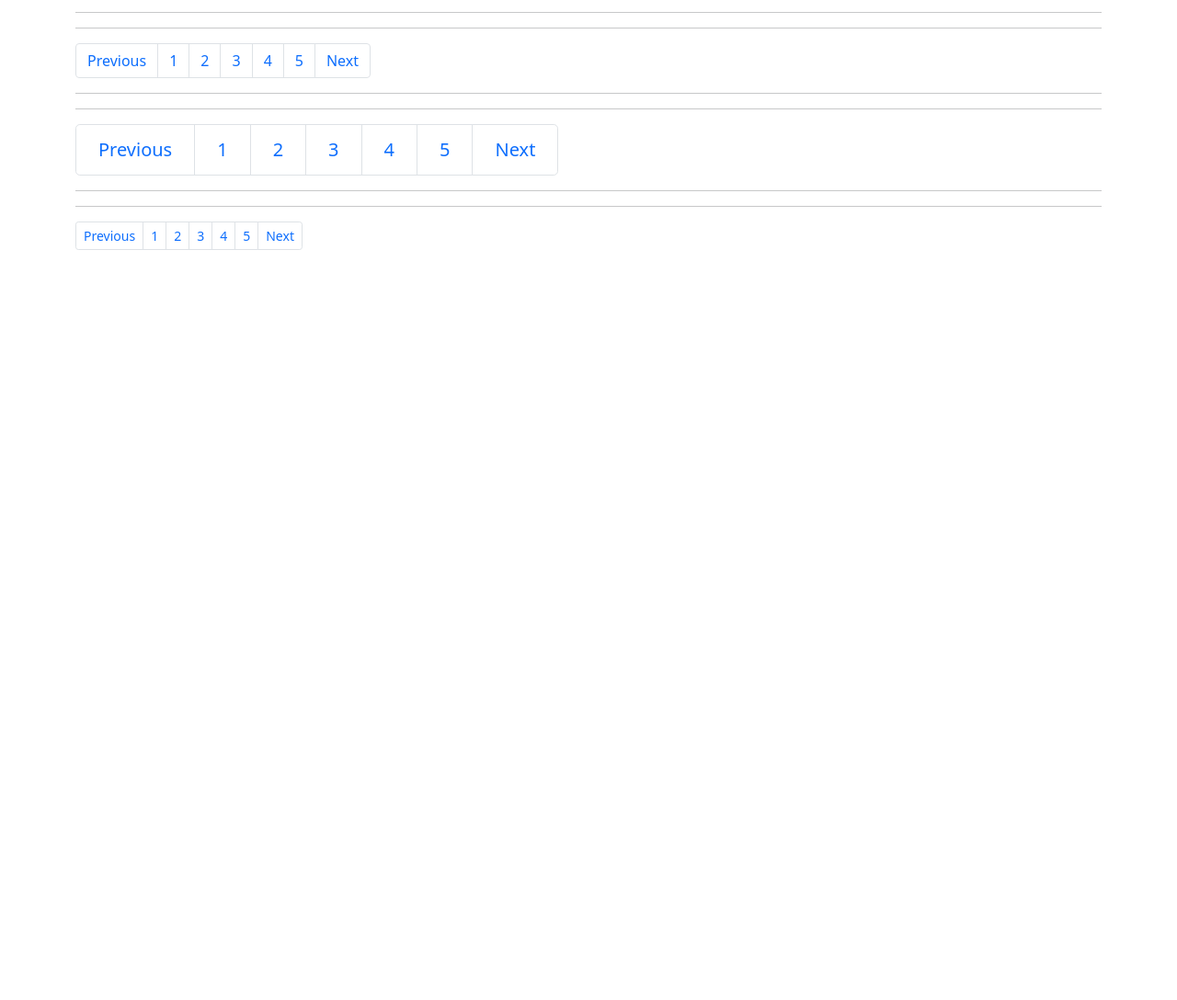
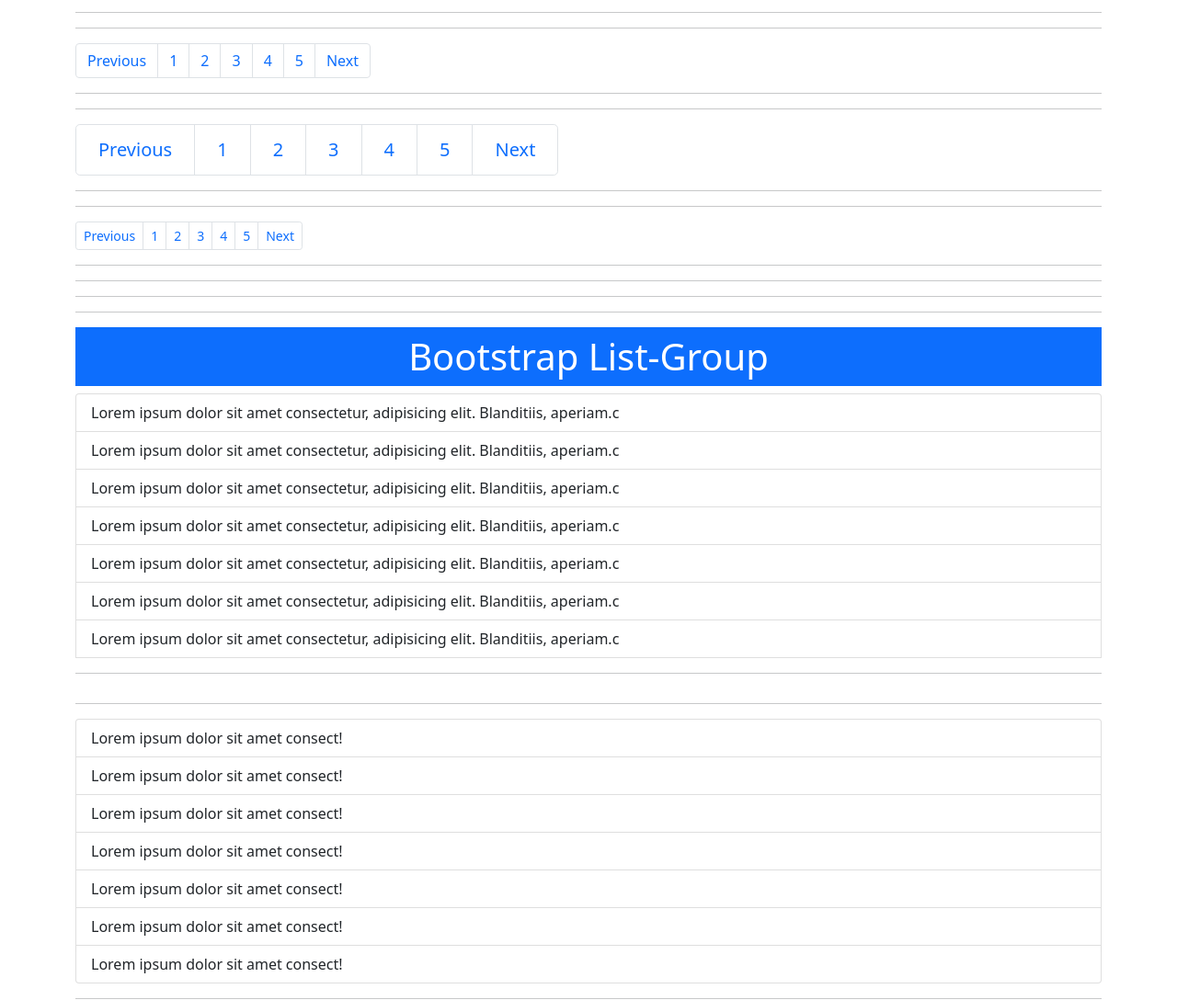
Before and after one commit to Ishika888/Basic-Bootstrap, a plain HTML site: page index2.html in a window 1280 px wide. Shown: the part 3469-4557 px from the top of the page at 92% size. Before the commit the page ends 3757 px from the top, so only its background shows below. Drawn offline with Linux system fonts and the light colour scheme.

Commit message:
Bootstap List Group Classes practice

```diff
--- a/index2.html
+++ b/index2.html
@@ -262,7 +262,74 @@
             <li class="page-item"><a href="#" class="page-link">5</a></li>
             <li class="page-item"><a href="#" class="page-link">Next</a></li>
         </ul>
-
+        <hr>
+        <hr>
+        <hr>
+        <hr>
+        <h1 class="text-center bg-primary p-2 text-white">Bootstrap List-Group</h1>
+        <ul class="list-group">
+            <li class="list-group-item">Lorem ipsum dolor sit amet consectetur, adipisicing elit. Blanditiis, aperiam.c</li>
+            <li class="list-group-item">Lorem ipsum dolor sit amet consectetur, adipisicing elit. Blanditiis, aperiam.c</li>
+            <li class="list-group-item">Lorem ipsum dolor sit amet consectetur, adipisicing elit. Blanditiis, aperiam.c</li>
+            <li class="list-group-item">Lorem ipsum dolor sit amet consectetur, adipisicing elit. Blanditiis, aperiam.c</li>
+            <li class="list-group-item">Lorem ipsum dolor sit amet consectetur, adipisicing elit. Blanditiis, aperiam.c</li>
+            <li class="list-group-item">Lorem ipsum dolor sit amet consectetur, adipisicing elit. Blanditiis, aperiam.c</li>
+            <li class="list-group-item">Lorem ipsum dolor sit amet consectetur, adipisicing elit. Blanditiis, aperiam.c</li>
+            <hr>
+            <hr>
+            <div class="list-group">
+                <a href="#" class="list-group-item list-group-item-action">Lorem ipsum dolor sit amet consect!</a>
+                <a href="#" class="list-group-item list-group-item-action">Lorem ipsum dolor sit amet consect!</a>
+                <a href="#" class="list-group-item list-group-item-action">Lorem ipsum dolor sit amet consect!</a>
+                <a href="#" class="list-group-item list-group-item-action">Lorem ipsum dolor sit amet consect!</a>
+                <a href="#" class="list-group-item list-group-item-action">Lorem ipsum dolor sit amet consect!</a>
+                <a href="#" class="list-group-item list-group-item-action">Lorem ipsum dolor sit amet consect!</a>
+                <a href="#" class="list-group-item list-group-item-action">Lorem ipsum dolor sit amet consect!</a>
+         </div>
+         <hr>
+         <hr>
+         <ul class="list-group list-group-flush">
+            <li class="list-group-item">Lorem ipsum dolor sit amet consectetur, adipisicing elit. Blanditiis, aperiam.c</li>
+            <li class="list-group-item">Lorem ipsum dolor sit amet consectetur, adipisicing elit. Blanditiis, aperiam.c</li>
+            <li class="list-group-item">Lorem ipsum dolor sit amet consectetur, adipisicing elit. Blanditiis, aperiam.c</li>
+            <li class="list-group-item">Lorem ipsum dolor sit amet consectetur, adipisicing elit. Blanditiis, aperiam.c</li>
+            <li class="list-group-item">Lorem ipsum dolor sit amet consectetur, adipisicing elit. Blanditiis, aperiam.c</li>
+            <li class="list-group-item">Lorem ipsum dolor sit amet consectetur, adipisicing elit. Blanditiis, aperiam.c</li>
+            <li class="list-group-item">Lorem ipsum dolor sit amet consectetur, adipisicing elit. Blanditiis, aperiam.c</li>
+            </ul>
+            <hr>
+            <hr>
+            <ul class="list-group list-group-numbered">
+                <li class="list-group-item">Lorem ipsum dolor sit amet consectetur, adipisicing elit. Blanditiis, aperiam.c</li>
+                <li class="list-group-item">Lorem ipsum dolor sit amet consectetur, adipisicing elit. Blanditiis, aperiam.c</li>
+                <li class="list-group-item">Lorem ipsum dolor sit amet consectetur, adipisicing elit. Blanditiis, aperiam.c</li>
+                <li class="list-group-item">Lorem ipsum dolor sit amet consectetur, adipisicing elit. Blanditiis, aperiam.c</li>
+                <li class="list-group-item">Lorem ipsum dolor sit amet consectetur, adipisicing elit. Blanditiis, aperiam.c</li>
+                <li class="list-group-item">Lorem ipsum dolor sit amet consectetur, adipisicing elit. Blanditiis, aperiam.c</li>
+                <li class="list-group-item">Lorem ipsum dolor sit amet consectetur, adipisicing elit. Blanditiis, aperiam.c</li>
+                </ul>
+                <hr>
+                <hr>
+            <ul class="list-group list-group-horizontal">
+               <li class="list-group-item">Home</li>
+               <li class="list-group-item">Home</li>
+               <li class="list-group-item">Home</li>
+               <li class="list-group-item">Home</li>
+               <li class="list-group-item">Home</li>
+               <li class="list-group-item">Home</li>
+               <li class="list-group-item">Home</li>
+               </ul>
+               <hr>
+               <hr>
+               <ul class="list-group list-group-flush">
+                <li class="list-group-item list-group-item-success">Lorem ipsum dolor sit amet consectetur, adipisicing elit. Blanditiis, aperiam.c</li>
+                <li class="list-group-item list-group-item-warning">Lorem ipsum dolor sit amet consectetur, adipisicing elit. Blanditiis, aperiam.c</li>
+                <li class="list-group-item list-group-item-danger">Lorem ipsum dolor sit amet consectetur, adipisicing elit. Blanditiis, aperiam.c</li>
+                <li class="list-group-item list-group-item-primary">Lorem ipsum dolor sit amet consectetur, adipisicing elit. Blanditiis, aperiam.c</li>
+                <li class="list-group-item list-group-item-secondary">Lorem ipsum dolor sit amet consectetur, adipisicing elit. Blanditiis, aperiam.c</li>
+                <li class="list-group-item list-group-item-info">Lorem ipsum dolor sit amet consectetur, adipisicing elit. Blanditiis, aperiam.c</li>
+                <li class="list-group-item list-group-item-dark">Lorem ipsum dolor sit amet consectetur, adipisicing elit. Blanditiis, aperiam.c</li>
+                </ul>
 
 
 
```
